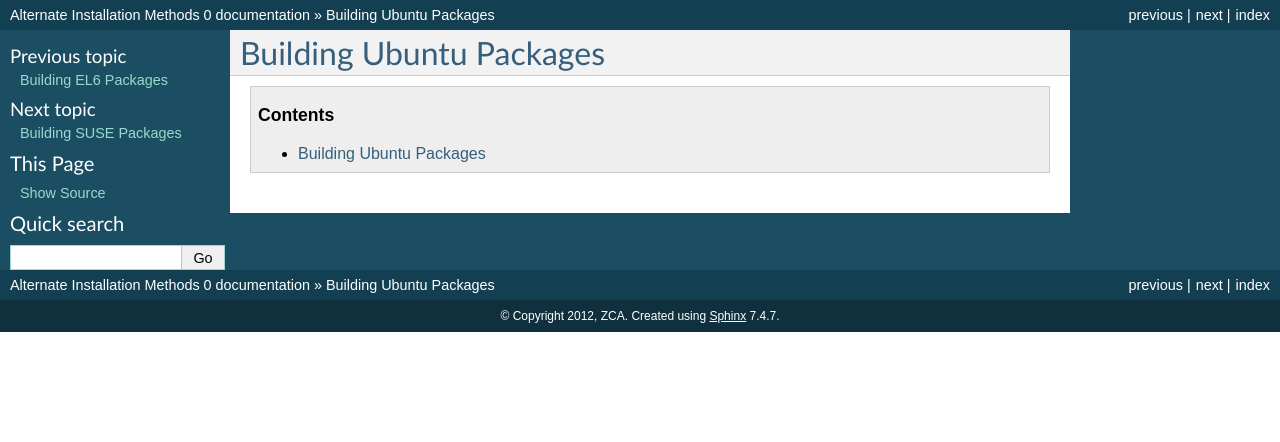
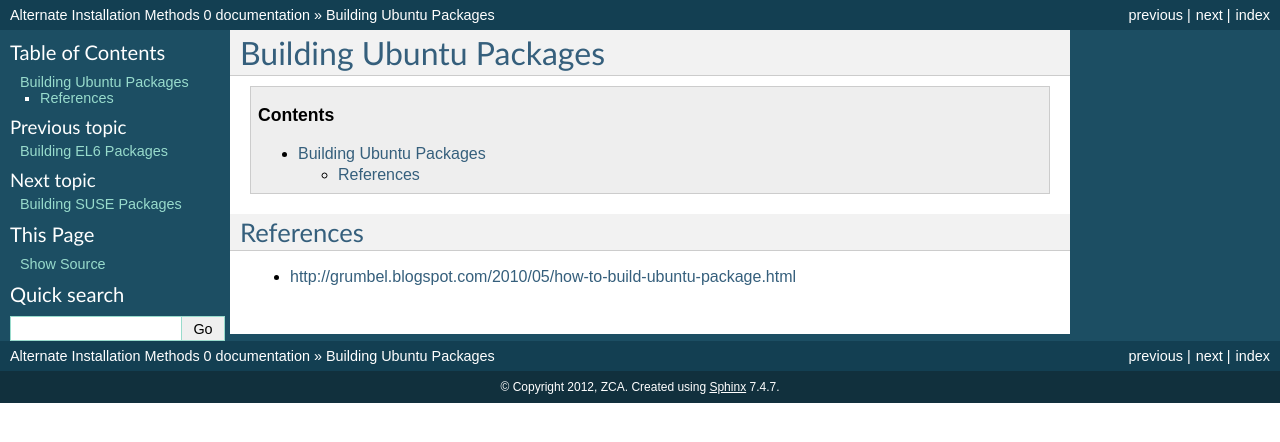
Before and after one commit to ZCA/Packages, a Sphinx documentation site: the page built from docs/Building_Ubuntu_Packages.rst, in a window 1280 px wide. Shown: the top 442 px of the page. Built offline with Sphinx 7.4.7, drawn with Linux system fonts in a browser that asks for light colours; pages that are not in the unit, such as notebooks, are missing from menus.

Commit message:
link to external doc on how to do this

```diff
--- a/docs/Building_Ubuntu_Packages.rst
+++ b/docs/Building_Ubuntu_Packages.rst
@@ -4,3 +4,7 @@ Building Ubuntu Packages
 
 .. contents::
    :depth: 4
+
+References
+----------
+* http://grumbel.blogspot.com/2010/05/how-to-build-ubuntu-package.html
```
